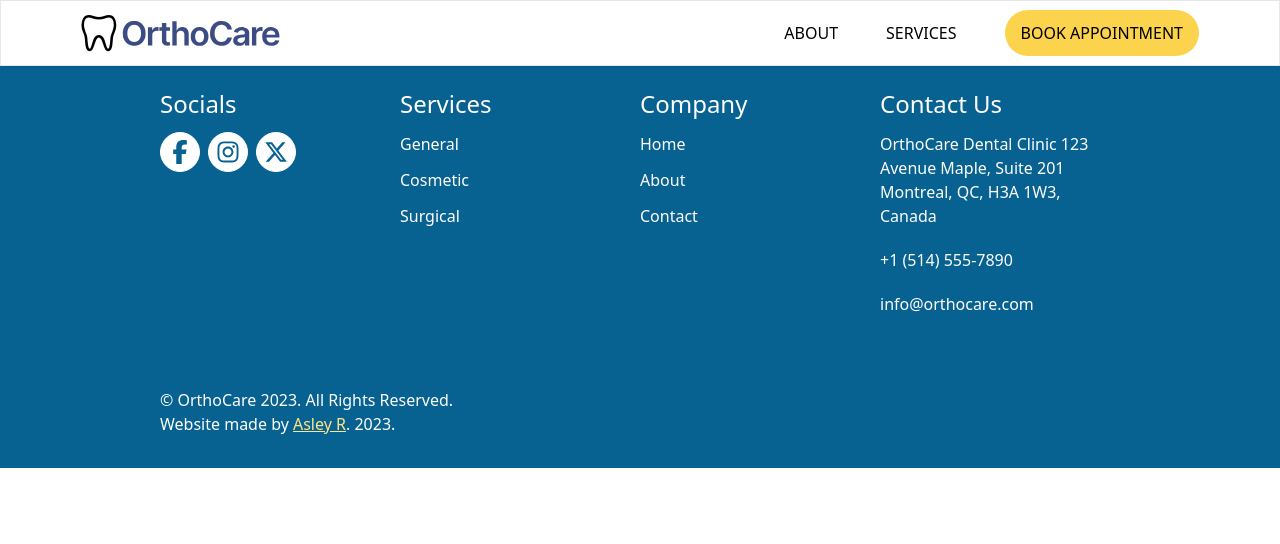
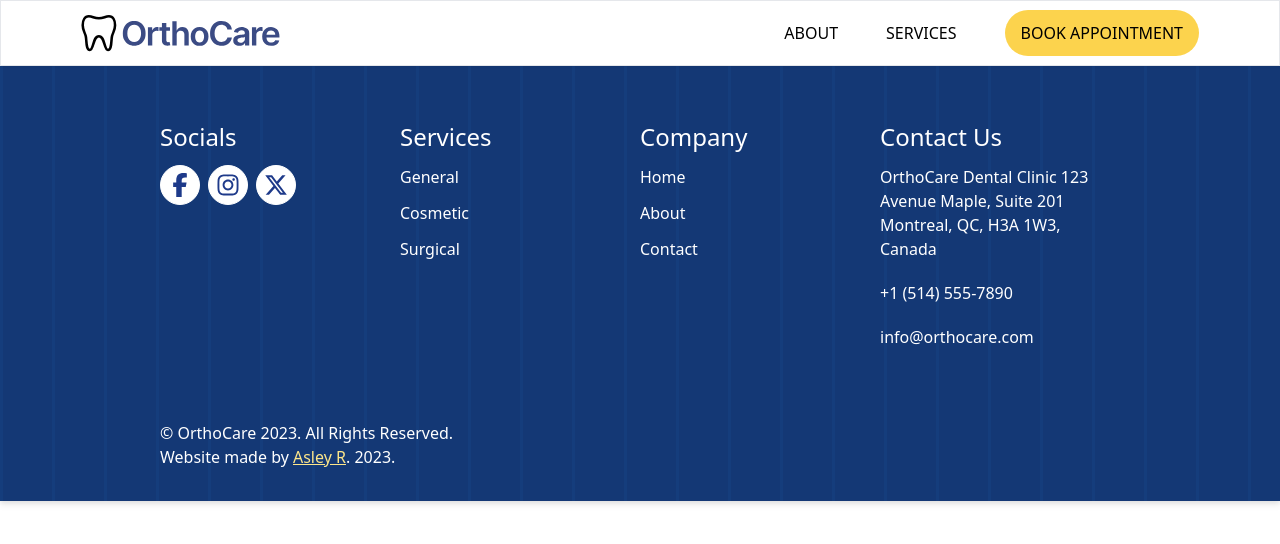
Before and after one commit to nhkhaiminh/OrthoCare, a Next.js app: page /services in a window 1280 px wide. Shown: the top 544 px of the page. Built offline with nearby package versions, Linux system fonts and the light colour scheme.

Commit message:
Update Footer component

```diff
--- a/app/(components)/Footer.tsx
+++ b/app/(components)/Footer.tsx
@@ -3,22 +3,41 @@ import { FontAwesomeIcon } from '@fortawesome/react-fontawesome'
 import Link from 'next/link'
 import React from 'react'
 
+interface SocialsBtnProps {
+    className?: string;
+    link?: string;
+    children: React.ReactNode
+}
+
+function SocialsBtn(props: SocialsBtnProps) {
+    return (
+        <Link href={props.link ? props.link : "/"}
+            className={props.className ? props.className :
+                "flex w-10 h-10 items-center justify-center rounded-full bg-white border-white border hover:bg-inherit duration-300"
+            }
+        >
+            {props.children}
+        </Link>
+    )
+}
+
 export default function Footer() {
     return (
-        <footer className='grid gap-10 space-y-8 px-[2rem] lg:px-[10rem] pb-16 pt-16 md:pb-8 md:pt-[4rem] bg-frblue text-white h-full align-bottom'>
-            <div className="grid grid-cols-1 md:grid-cols-2 lg:grid-cols-4 space-y-12 md:space-y-0">
+        <footer className='relative z-10 grid border-t border-sky-900 gap-10 space-y-8 px-[2rem] lg:px-[10rem] pb-16 pt-16 md:pb-8 md:pt-[4rem] bg-[#163472] text-white h-full align-bottom drop-shadow-md'>
+            <div className="absolute z-0 inset-0 polka-dots-footer"></div>
+            <div className="z-20 grid grid-cols-1 md:grid-cols-2 lg:grid-cols-4 space-y-12 md:space-y-0">
                 <div className="">
                     <h3 className='font-medium text-2xl pb-3'>Socials</h3>
                     <div className="flex space-x-2">
-                        <Link className="flex w-10 h-10 items-center justify-center rounded-full bg-white border-white border hover:bg-sky-800 duration-300" href={'/'}>
-                            <FontAwesomeIcon className='w-6 h-6 text-frblue hover:text-white duration-300' icon={faFacebookF} />
-                        </Link>
-                        <Link className="flex w-10 h-10 items-center justify-center rounded-full bg-white border-white border hover:bg-sky-800 duration-300" href={'/'}>
-                            <FontAwesomeIcon className='w-6 h-6 text-frblue hover:text-white duration-300' icon={faInstagram} />
-                        </Link>
-                        <Link className="flex w-10 h-10 items-center justify-center rounded-full bg-white border-white border hover:bg-sky-800 duration-300" href={'/'}>
-                            <FontAwesomeIcon className='w-6 h-6 text-frblue hover:text-white duration-300' icon={faXTwitter} />
-                        </Link>
+                        <SocialsBtn>
+                            <FontAwesomeIcon className='w-6 h-6 text-blue-900 hover:text-white duration-300' icon={faFacebookF} />
+                        </SocialsBtn>
+                        <SocialsBtn>
+                            <FontAwesomeIcon className='w-6 h-6 text-blue-900 hover:text-white duration-300' icon={faInstagram} />
+                        </SocialsBtn>
+                        <SocialsBtn>
+                            <FontAwesomeIcon className='w-6 h-6 text-blue-900 hover:text-white duration-300' icon={faXTwitter} />
+                        </SocialsBtn>
                     </div>
                 </div>
                 <div className="justify-start">
@@ -69,7 +88,7 @@ export default function Footer() {
                     </div>
                 </div>
             </div>
-            <div className="">
+            <div className="z-20">
                 <p>© OrthoCare 2023. All Rights Reserved.</p>
                 <p>Website made by <a className='underline text-amber-200 hover:text-amber-300 duration-300' href='https://asleyrobleto.com' target={'_blank'}>Asley R</a>. 2023.</p>
             </div>
```
